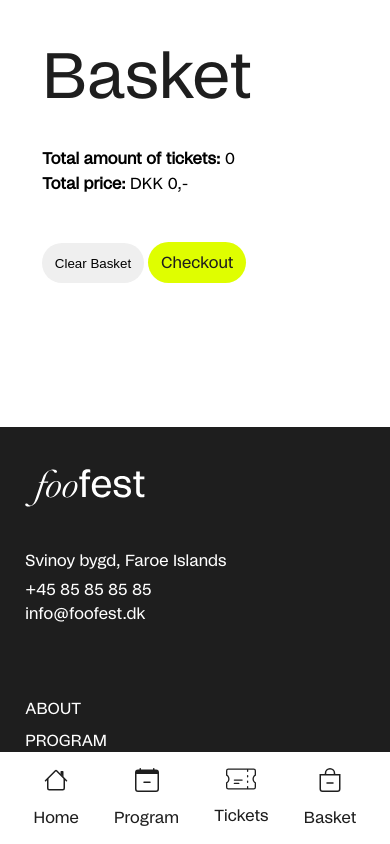
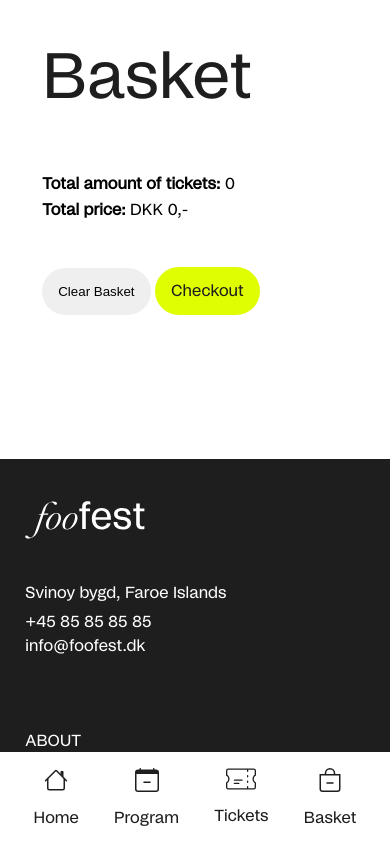
Before and after one commit to ozolinala/fooFestApp-forked, a Next.js app: page /basket in a window 390 px wide. Shown: the top 844 px of the page. Built offline with nearby package versions, Linux system fonts and the light colour scheme.

Commit message:
basket styled and responsive

```diff
--- a/pages/basket.js
+++ b/pages/basket.js
@@ -33,8 +33,8 @@ function Basket() {
           return <Cartitem {...item} />;
         })}
       </ul>
-      <p>
-        <strong>Total amount of tickets:</strong> {totalAmount}
+      <p className={styles.amount}>
+        <strong >Total amount of tickets:</strong> {totalAmount}
       </p>
       <p>
         <strong>Total price:</strong> DKK {totalPrice},-
--- a/styles/Basket.module.css
+++ b/styles/Basket.module.css
@@ -47,7 +47,7 @@
 }
 
 .checkout {
-  padding: 1.5vh;
+  padding: 1.9vh;
   background-color: var(--accent-color);
   border-radius: 50px;
   color: var(--main-black);
@@ -68,12 +68,15 @@
   border-radius: 50%;
   color: black;
   border: none;
-  margin: 0.5vh;
+  margin: 0.5vh 1vh 0.5vh 1vh;
+}
+.amount{
+margin-top: 7vh;
 }
 .delete {
   background-color: #efefef;
   border-radius: 50px;
-  padding: 1.5vh;
+  padding: 1.9vh;
   border: none;
   text-decoration: none;
 }
@@ -123,8 +126,5 @@
   .wrapper h1 {
     font-size: 4em;
   }
-  .ticket button {
-    margin-bottom: 1vh;
-    padding: 2vh 3vh 2vh 3vh;
-   }
+
 }
```
